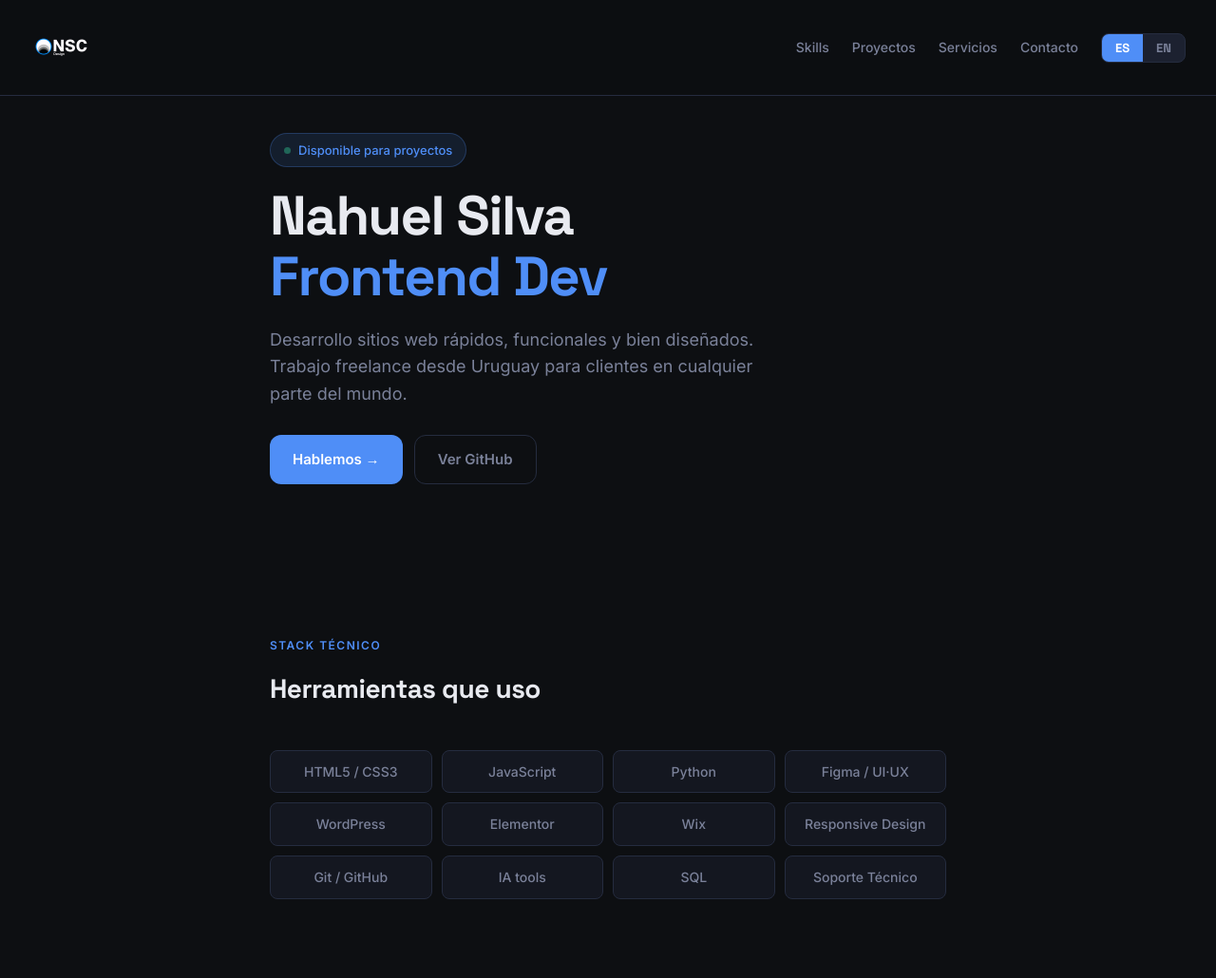
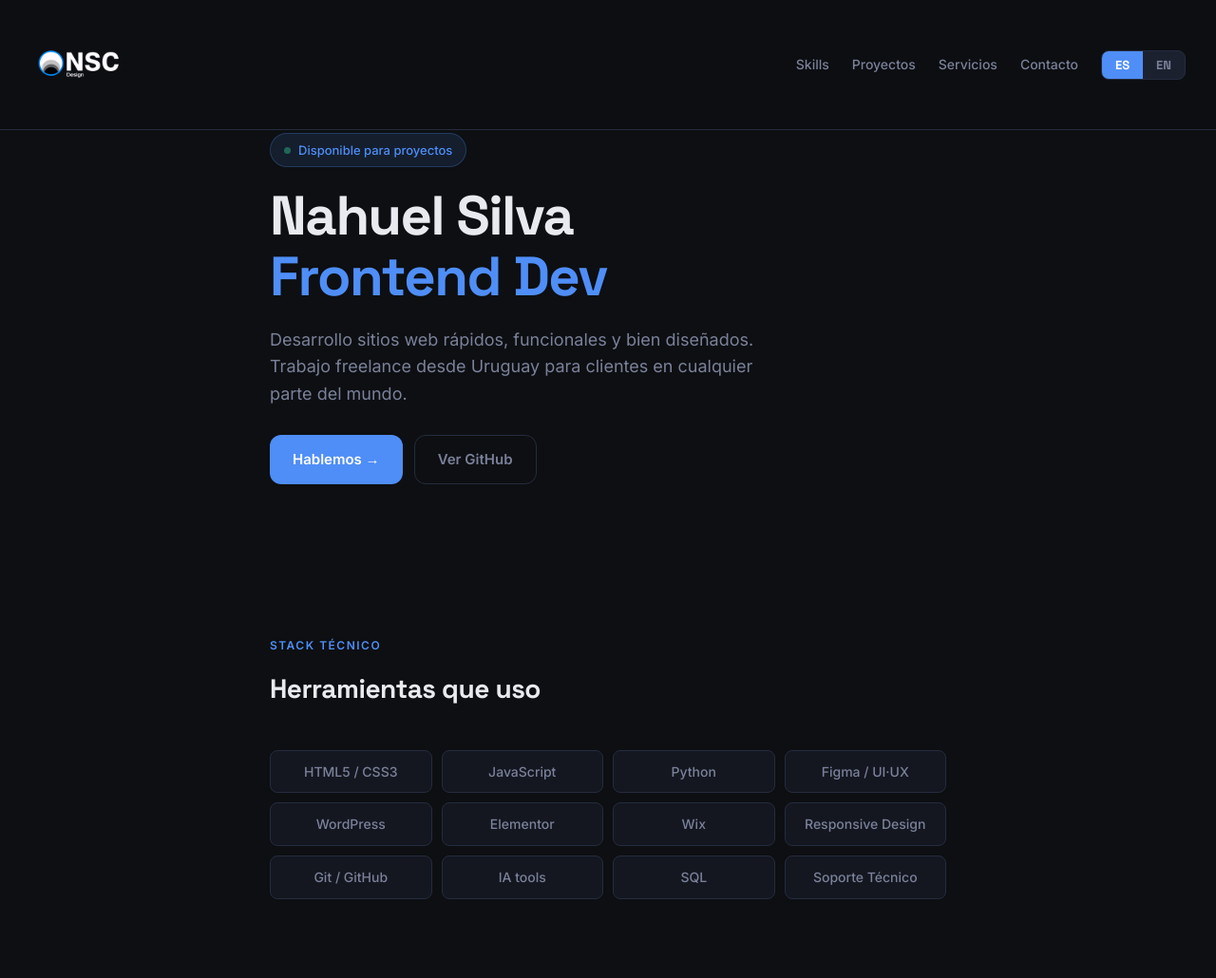
Before and after one commit to NahuelSilva28/nahuelsilva28.github.io, a plain HTML site: page index.html in a window 1280 px wide. Shown: the top 1030 px of the page at 95% size. Drawn offline with Linux system fonts and the light colour scheme.

Commit message:
Update index.html

```diff
--- a/index.html
+++ b/index.html
@@ -55,7 +55,7 @@
   }
 
   .nav-logo img {
-    height: 64px;
+    height: 100px;
     width: auto;
     display: block;
   }
```
